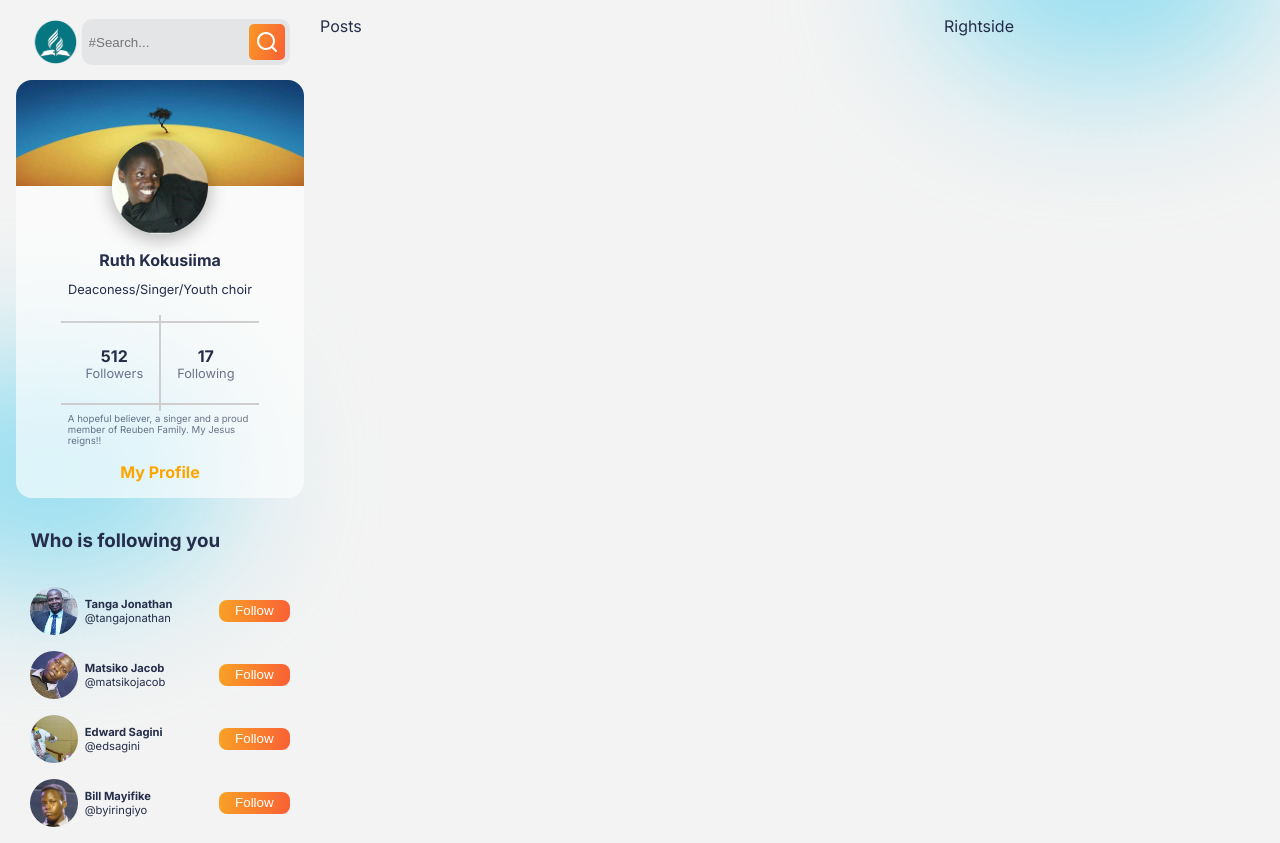
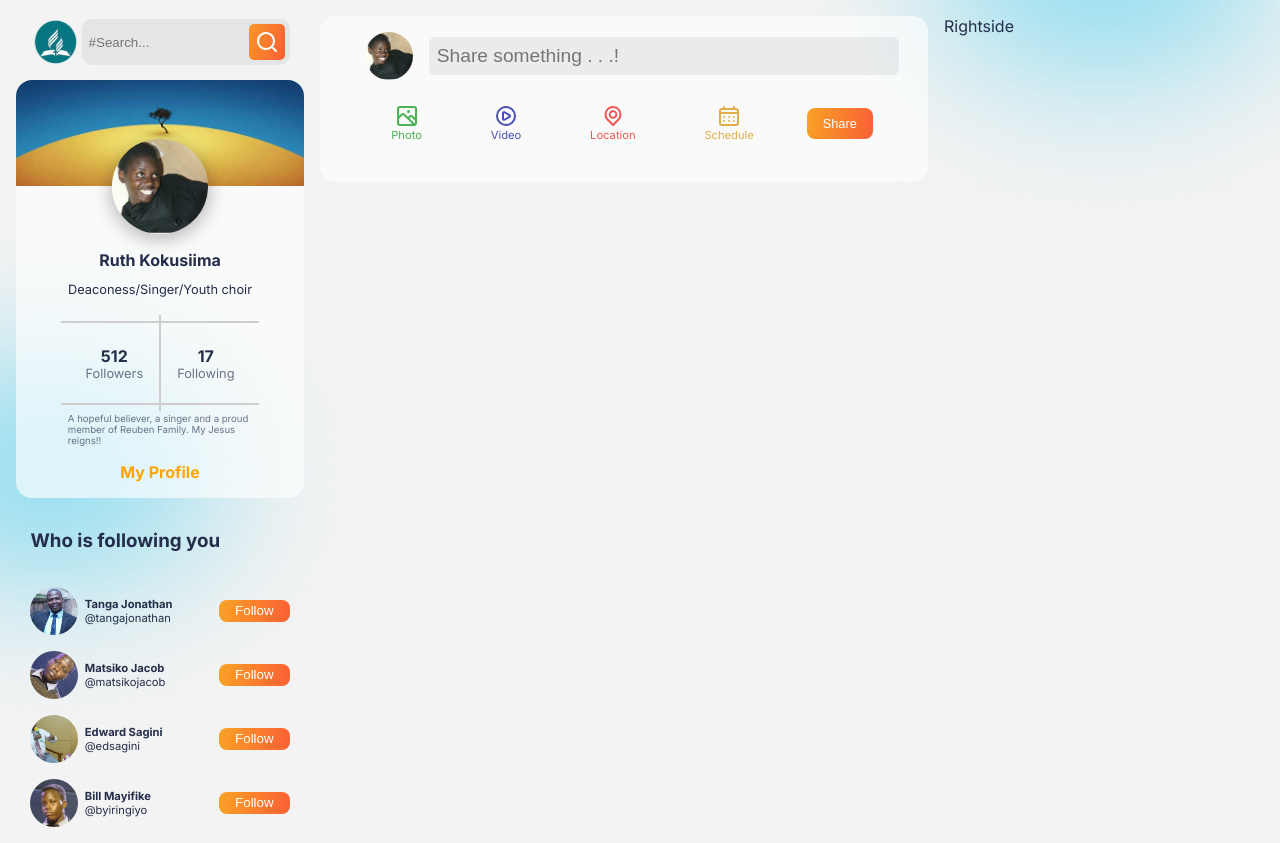
Before and after one commit to seanjems/kcc-social-app-ui, a React (Create React App) app: page / in a window 1280 px wide. Built offline with nearby package versions, Linux system fonts and the light colour scheme.

Commit message:
Added Postshare card

```diff
--- /dev/null
+++ b/src/components/PostShare/PostShare.css
@@ -0,0 +1,80 @@
+.PostShare{
+    display: flex;
+    gap: 1rem;
+    background-color: var(--cardColor);
+    border-radius: 1rem;
+    flex-direction: column;
+    padding: 1rem;
+
+}
+
+.PostShare>div{
+    display: flex;
+    flex-direction: row;
+    width: 90%;
+    gap: 1rem;
+    align-items: center;
+}
+.shareInput{
+    width: 100%;
+}
+
+.shareInput>input{
+    border: none;
+    outline: none;
+    background: var(--inputColor);
+    border-radius: 0.4rem;
+    padding: 0.5rem;
+    min-width: 100%;
+    font-size: 1.2rem;
+}
+
+.PostShare>div>img{
+    width: 3rem;
+    height: 3rem;
+    object-fit: cover;
+    border-radius: 50%;
+}
+
+.option{
+    display: flex;
+    flex-direction: column;
+    align-items: center;
+    font-size: 0.7rem;
+    padding: 0.5rem 1rem;
+
+}
+
+.option:hover{
+    cursor: pointer;
+}
+
+.postOptions{
+    width: 90%;
+    justify-content: space-around;
+}
+
+.ps-button{
+    padding: 0.5rem 1rem;
+    font-size: 0.8rem;
+}
+
+.imagePreview{
+    position: relative;
+}
+
+.imagePreview>img{
+    width: 100%;
+    max-height: 20rem;
+    object-fit: cover;
+    border-radius: 0.5rem;
+
+}
+
+.imagePreview>svg{
+    position: absolute;
+    right: 1rem;
+    top: 0.5em;
+    padding: 0.5rem;
+    cursor: pointer;
+}
--- /dev/null
+++ b/src/components/PostShare/PostShare.jsx
@@ -0,0 +1,76 @@
+import React, { useState, useRef } from "react";
+import ProfileImage from "../../img/profileImg.jpg";
+import "./PostShare.css";
+import { UilScenery } from "@iconscout/react-unicons";
+import { UilPlayCircle } from "@iconscout/react-unicons";
+import { UilLocationPoint } from "@iconscout/react-unicons";
+import { UilSchedule } from "@iconscout/react-unicons";
+import { UilTimes } from "@iconscout/react-unicons";
+
+const PostShare = () => {
+  const [image, setImage] = useState(null);
+  const imageRef = useRef();
+
+  const onImageChanged = (event) => {
+    if (event.target.files && event.target.files[0]) {
+      let img = event.target.files[0];
+      setImage({ image: URL.createObjectURL(img) });
+    }
+  };
+
+  return (
+    <div className="PostShare">
+      <div>
+        <img src={ProfileImage} alt="" />
+        <div className="shareInput">
+          <input type="textarea" placeHolder="Share something . . .!"></input>
+        </div>
+      </div>
+      <div className="postOptions">
+        <div
+          className="option"
+          style={{ color: "var(--photo)" }}
+          onClick={() => imageRef.current.click()}>
+          <UilScenery />
+          Photo
+        </div>
+        <div className="option" style={{ color: "var(--video)" }}>
+          <UilPlayCircle />
+          Video
+        </div>
+        <div className="option" style={{ color: "var(--location)" }}>
+          <UilLocationPoint />
+          Location
+        </div>
+        <div className="option" style={{ color: "var(--shedule)" }}>
+          <UilSchedule />
+          Schedule
+        </div>
+        <button className="button ps-button">Share</button>
+        <div style={{ display: "none" }}>
+          <input
+            type="file"
+            name="myImage"
+            accept="image/*"
+            ref={imageRef}
+            onChange={onImageChanged}
+          />
+        </div>
+      </div>
+      <div>
+        {image && (
+          <div className="imagePreview">
+            <UilTimes
+              onClick={() => {
+                setImage(null);
+              }}
+            />
+            <img src={image.image} alt="" />
+          </div>
+        )}
+      </div>
+    </div>
+  );
+};
+
+export default PostShare;
--- /dev/null
+++ b/src/components/PostSide/PostSide.css
@@ -0,0 +1,7 @@
+.PostShare{
+    display: flex;
+    flex-direction: column;
+    align-items: center;
+    overflow: auto;
+    gap: 1rem;
+}
--- /dev/null
+++ b/src/components/PostSide/PostSide.jsx
@@ -0,0 +1,12 @@
+import React from "react";
+import PostShare from "../PostShare/PostShare";
+import "./PostSide.css";
+const PostSide = () => {
+  return (
+    <div className="PostSide">
+      <PostShare />
+    </div>
+  );
+};
+
+export default PostSide;
--- a/src/pages/home/Home.jsx
+++ b/src/pages/home/Home.jsx
@@ -1,4 +1,5 @@
 import React from "react";
+import PostSide from "../../components/PostSide/PostSide";
 import ProfileSide from "../../components/profileSide/ProfileSide";
 import "./Home.css";
 
@@ -6,7 +7,7 @@
   return (
     <div className="Home">
       <ProfileSide />
-      <div className="postSide">Posts</div>
+      <PostSide />
       <div className="rightSide">Rightside</div>
     </div>
   );
```
